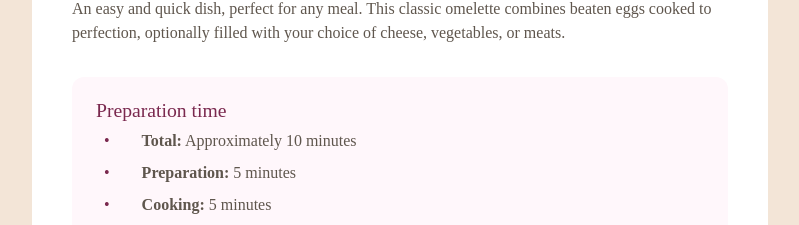
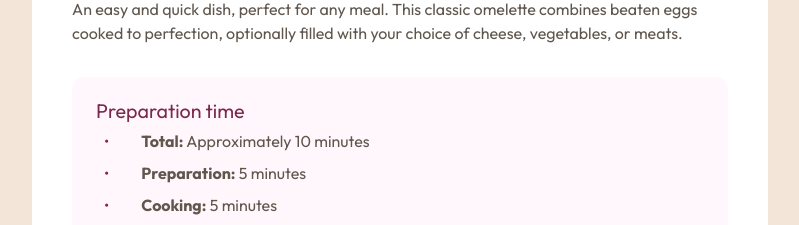
Before and after one commit to Mattzic/recipe-page, a plain HTML site: page index.html in a window 1280 px wide. Shown: the part 575-800 px from the top of the page, without its empty margins (240-1039 px from the left). Drawn offline with Linux system fonts and the light colour scheme; the site is published under a folder, as on GitHub Pages, so addresses that start at the root find nothing.

Commit message:
fix fonts path

```diff
--- a/css/styles.css
+++ b/css/styles.css
@@ -1,12 +1,12 @@
 /* Fonts */
 @font-face {
   font-family: 'Young Serif';
-  src: url(/assets/fonts/young-serif/YoungSerif-Regular.ttf);
+  src: url(../assets/fonts/young-serif/YoungSerif-Regular.ttf);
 }
 
 @font-face {
   font-family: 'Outfit';
-  src: url(/assets/fonts/outfit/Outfit-VariableFont_wght.ttf);
+  src: url(../assets/fonts/outfit/Outfit-VariableFont_wght.ttf);
 }
 
 /* Reset */
```
